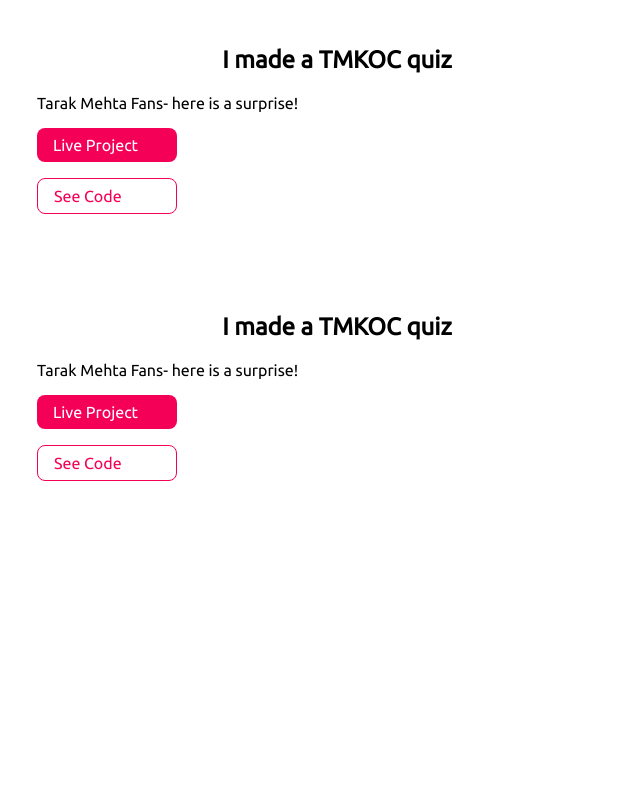
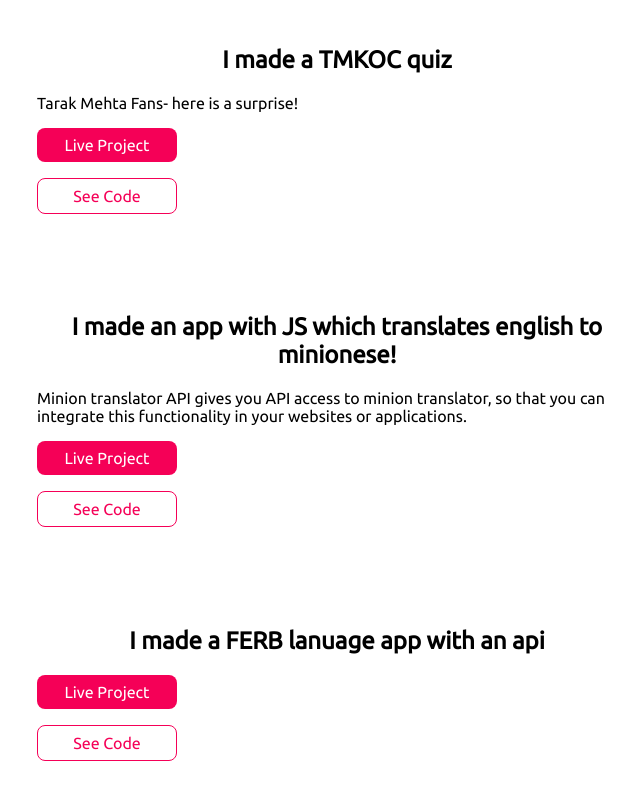
Before and after one commit to meghna-nakhate/portfolio, a plain HTML site: page projects.html in a window 1280 px wide. Shown: the part 614-1426 px from the top of the page, without its empty margins (303-943 px from the left). Before the commit the page ends 1175 px from the top, so only its background shows below. Drawn offline with Linux system fonts and the light colour scheme.

Commit message:
MADE CHNAGES IN CSS AND UPDATED PROJECTS

```diff
--- a/main.css
+++ b/main.css
@@ -37,11 +37,13 @@ hr {
     box-sizing: border-box;
     text-decoration: none;
     padding: 0.5rem 1rem;
+    text-align: CENTER;
 }
 
 .link-primary {
     background-color: var(--primary-color);
     border-radius: 0.5rem;
+    text-align: center;
     color: white;
     display: block;
     max-width: 140px;
--- a/projects.html
+++ b/projects.html
@@ -33,8 +33,7 @@
             <h1>do you know me? CLI app</h1>
             <p>This was my first ever JS APP</p>
             <a class="link link-primary" href="https://replit.com/@meghnanakhate1/do-u-know-me-cli-app-4?embed=1&output=1">Live Project </a>
-            <a class="link link-secondary" href="/blogs.html">See Code</a>
-
+            <a class="link link-secondary" href="https://github.com/meghna-nakhate/do-u-know-me-cli-app.git">See Code</a>
         </div>
     </section>
 
@@ -43,18 +42,24 @@
             <h1>I made a TMKOC quiz</h1>
             <p>Tarak Mehta Fans- here is a surprise!</p>
             <a class="link link-primary" href="https://replit.com/@meghnanakhate1/tmkoc-quiz?embed=1&output=1">Live Project </a>
-            <a class="link link-secondary" href="/blogs.html">See Code</a>
-
+            <a class="link link-secondary" href="https://github.com/meghna-nakhate/tmkoc-quiz.git">See Code</a>
         </div>
     </section>
 
     <section class="section">
         <div class="container container-center">
-            <h1>I made a TMKOC quiz</h1>
-            <p>Tarak Mehta Fans- here is a surprise!</p>
-            <a class="link link-primary" href="https://replit.com/@meghnanakhate1/tmkoc-quiz?embed=1&output=1">Live Project </a>
-            <a class="link link-secondary" href="/blogs.html">See Code</a>
+            <h1>I made an app with JS which translates english to minionese!</h1>
+            <p>Minion translator API gives you API access to minion translator, so that you can integrate this functionality in your websites or applications.</p>
+            <a class="link link-primary" href="https://cuteminionstalk.netlify.app/">Live Project </a>
+            <a class="link link-secondary" href="https://github.com/meghna-nakhate/lesson-4-banana-talk.git">See Code</a>
+        </div>
+    </section>
 
+    <section class="section">
+        <div class="container container-center">
+            <h1>I made a FERB lanuage app with an api</h1>
+            <a class="link link-primary" href="https://ferblang-translator.netlify.app/">Live Project </a>
+            <a class="link link-secondary" href="https://github.com/meghna-nakhate/ferb-translation-app.git">See Code</a>
         </div>
     </section>
 
```
Also changed, not shown: blogs.html (+18 -0 lines).
